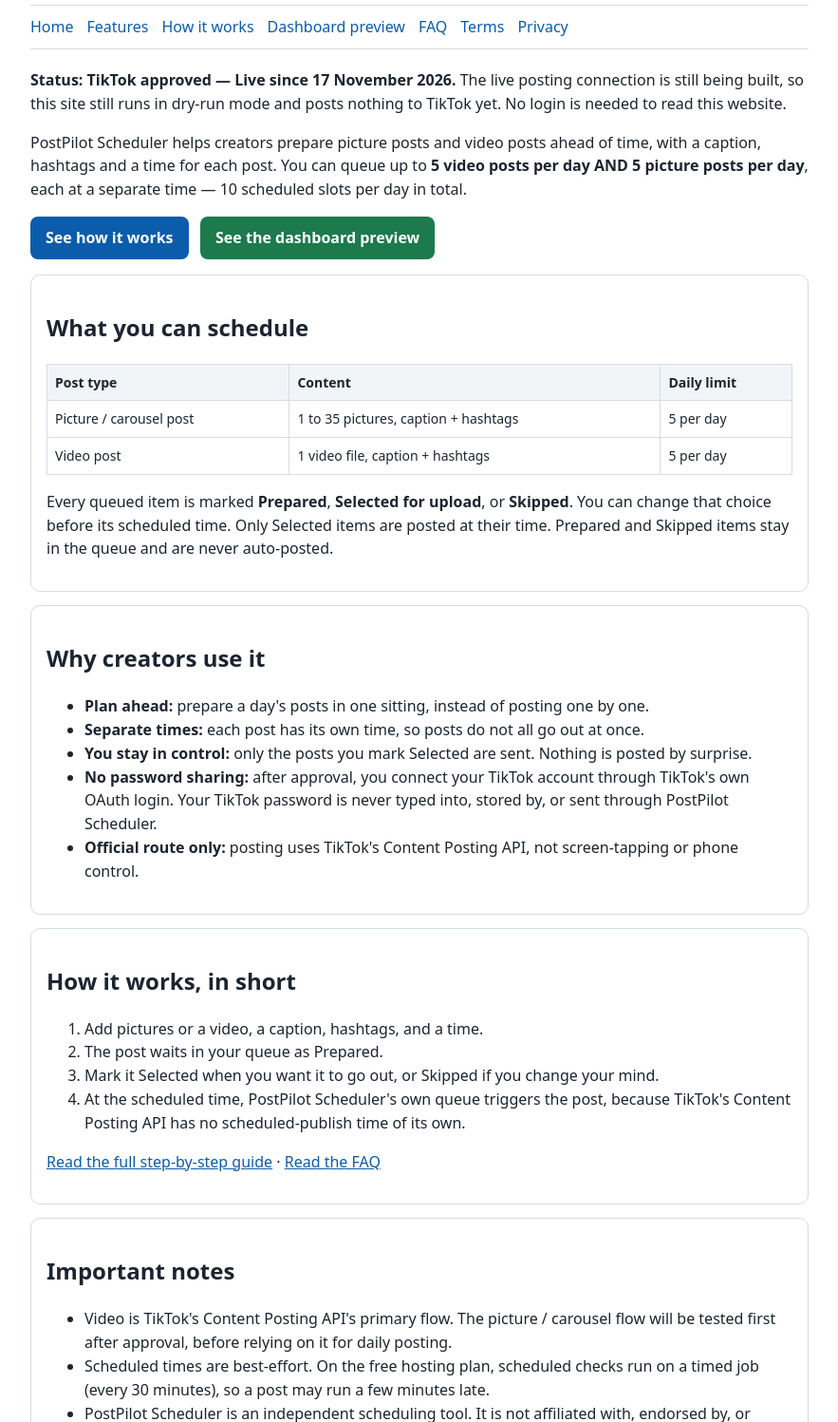
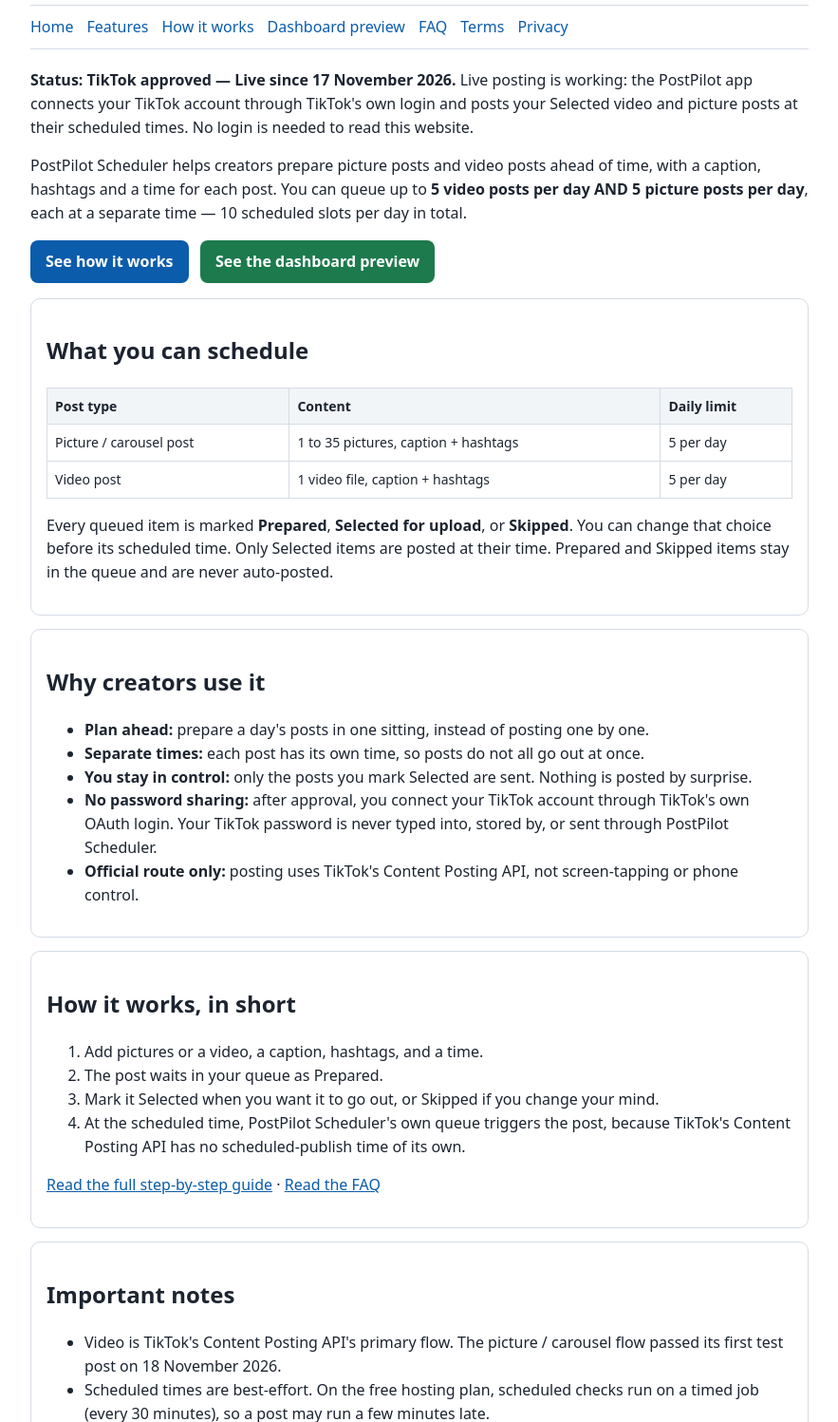
Before and after one commit to zramla717star/postpilot, a plain HTML site: page docs/index.html in a window 1280 px wide. Shown: the part 99-1596 px from the top of the page at 95% size, without its empty margins (198-1081 px from the left). Drawn offline with Linux system fonts and the light colour scheme.

Commit message:
Site text: live posting is working (index + FAQ)

```diff
--- a/docs/index.html
+++ b/docs/index.html
@@ -13,7 +13,7 @@
 <header><img src="icon.png" alt="PostPilot Scheduler app icon"><div><h1>PostPilot Scheduler</h1><p style="margin:0;color:#556">Plan and schedule TikTok picture and video posts, in one place.</p></div></header>
 <nav><a href="index.html">Home</a><a href="features.html">Features</a><a href="how-it-works.html">How it works</a><a href="dashboard.html">Dashboard preview</a><a href="faq.html">FAQ</a><a href="terms.html">Terms</a><a href="privacy.html">Privacy</a></nav>
 
-<p><strong>Status: TikTok approved — Live since 17 November 2026.</strong> The live posting connection is still being built, so this site still runs in dry-run mode and posts nothing to TikTok yet. No login is needed to read this website.</p>
+<p><strong>Status: TikTok approved — Live since 17 November 2026.</strong> Live posting is working: the PostPilot app connects your TikTok account through TikTok's own login and posts your Selected video and picture posts at their scheduled times. No login is needed to read this website.</p>
 
 <p>PostPilot Scheduler helps creators prepare picture posts and video posts ahead of time, with a caption, hashtags and a time for each post. You can queue up to <strong>5 video posts per day AND 5 picture posts per day</strong>, each at a separate time — 10 scheduled slots per day in total.</p>
 <p><a class="btn" href="how-it-works.html">See how it works</a> &nbsp; <a class="btn" href="dashboard.html" style="background:#1c7a4d">See the dashboard preview</a></p>
@@ -53,7 +53,7 @@
 <div class="card">
 <h2>Important notes</h2>
 <ul>
-<li>Video is TikTok's Content Posting API's primary flow. The picture / carousel flow will be tested first after approval, before relying on it for daily posting.</li>
+<li>Video is TikTok's Content Posting API's primary flow. The picture / carousel flow passed its first test post on 18 November 2026.</li>
 <li>Scheduled times are best-effort. On the free hosting plan, scheduled checks run on a timed job (every 30 minutes), so a post may run a few minutes late.</li>
 <li>PostPilot Scheduler is an independent scheduling tool. It is not affiliated with, endorsed by, or using the logo of any social-media company.</li>
 </ul>
```
Also changed, not shown: docs/faq.html (+2 -2 lines).
